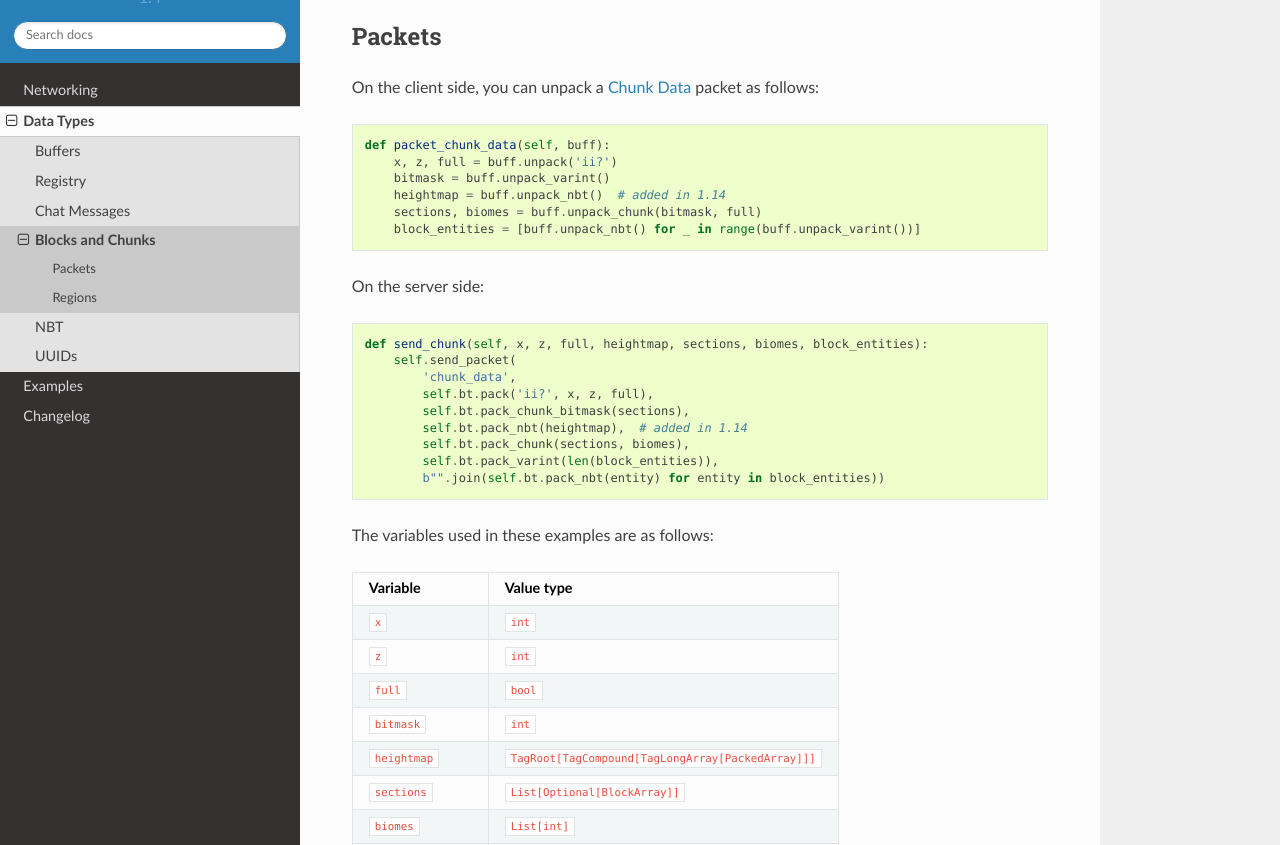
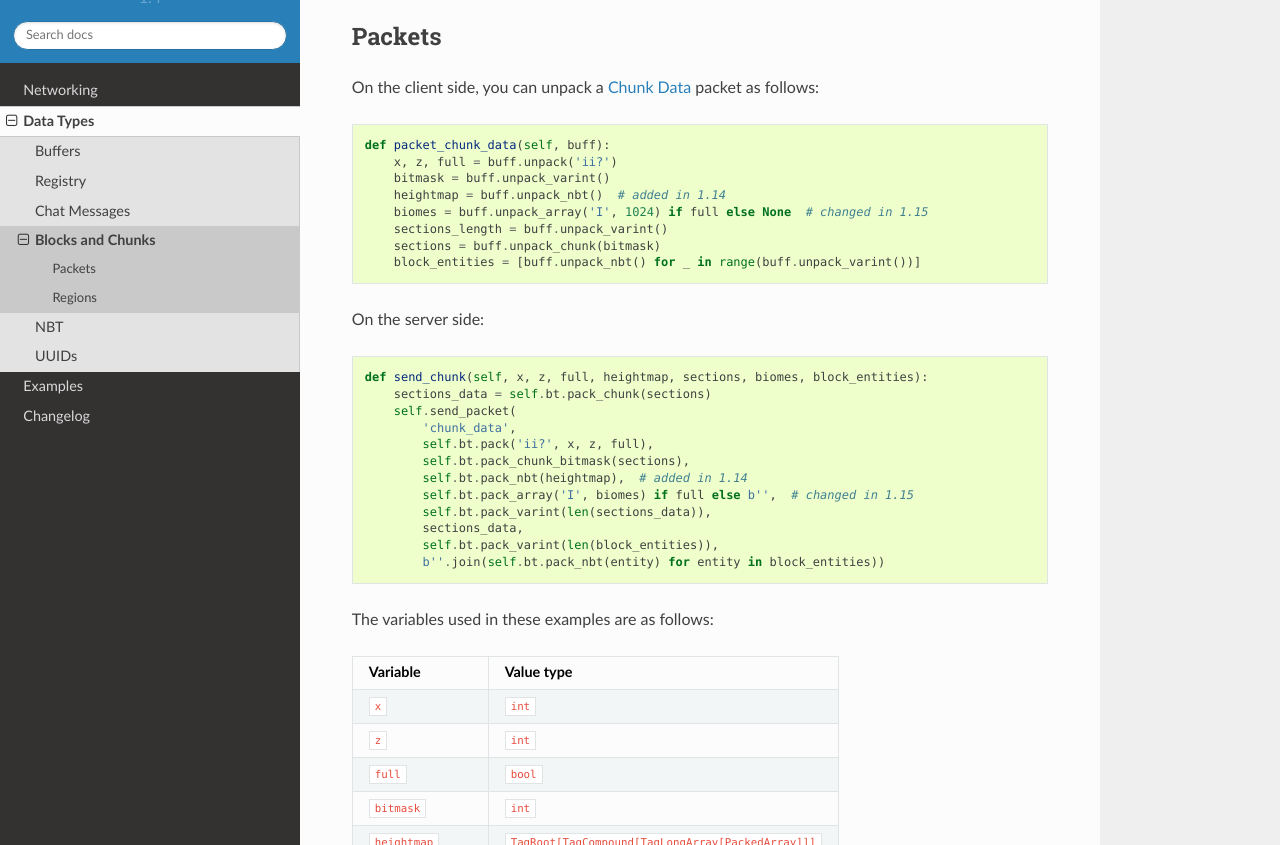
Before and after one commit to barneygale/quarry, a Sphinx documentation site: the page built from docs/data_types/chunks.rst, in a window 1280 px wide and 900 px high, scrolled down 430 px, cut to the strip 55-900 px from the top of the window. Built offline with Sphinx 7.4.7 and the Read the Docs theme 2.0.0, drawn with Linux system fonts in a browser that asks for light colours.

Commit message:
Revised `un/pack_chunk()` implementation to do a little less.
This is needed to support 1.15

```diff
--- a/docs/data_types/chunks.rst
+++ b/docs/data_types/chunks.rst
@@ -24,20 +24,25 @@ On the client side, you can unpack a `Chunk Data`_ packet as follows::
         x, z, full = buff.unpack('ii?')
         bitmask = buff.unpack_varint()
         heightmap = buff.unpack_nbt()  # added in 1.14
-        sections, biomes = buff.unpack_chunk(bitmask, full)
+        biomes = buff.unpack_array('I', 1024) if full else None  # changed in 1.15
+        sections_length = buff.unpack_varint()
+        sections = buff.unpack_chunk(bitmask)
         block_entities = [buff.unpack_nbt() for _ in range(buff.unpack_varint())]
 
 On the server side::
 
     def send_chunk(self, x, z, full, heightmap, sections, biomes, block_entities):
+        sections_data = self.bt.pack_chunk(sections)
         self.send_packet(
             'chunk_data',
             self.bt.pack('ii?', x, z, full),
             self.bt.pack_chunk_bitmask(sections),
             self.bt.pack_nbt(heightmap),  # added in 1.14
-            self.bt.pack_chunk(sections, biomes),
+            self.bt.pack_array('I', biomes) if full else b'',  # changed in 1.15
+            self.bt.pack_varint(len(sections_data)),
+            sections_data,
             self.bt.pack_varint(len(block_entities)),
-            b"".join(self.bt.pack_nbt(entity) for entity in block_entities))
+            b''.join(self.bt.pack_nbt(entity) for entity in block_entities))
 
 The variables used in these examples are as follows:
 
```
Also changed, not shown: 2 other files.
